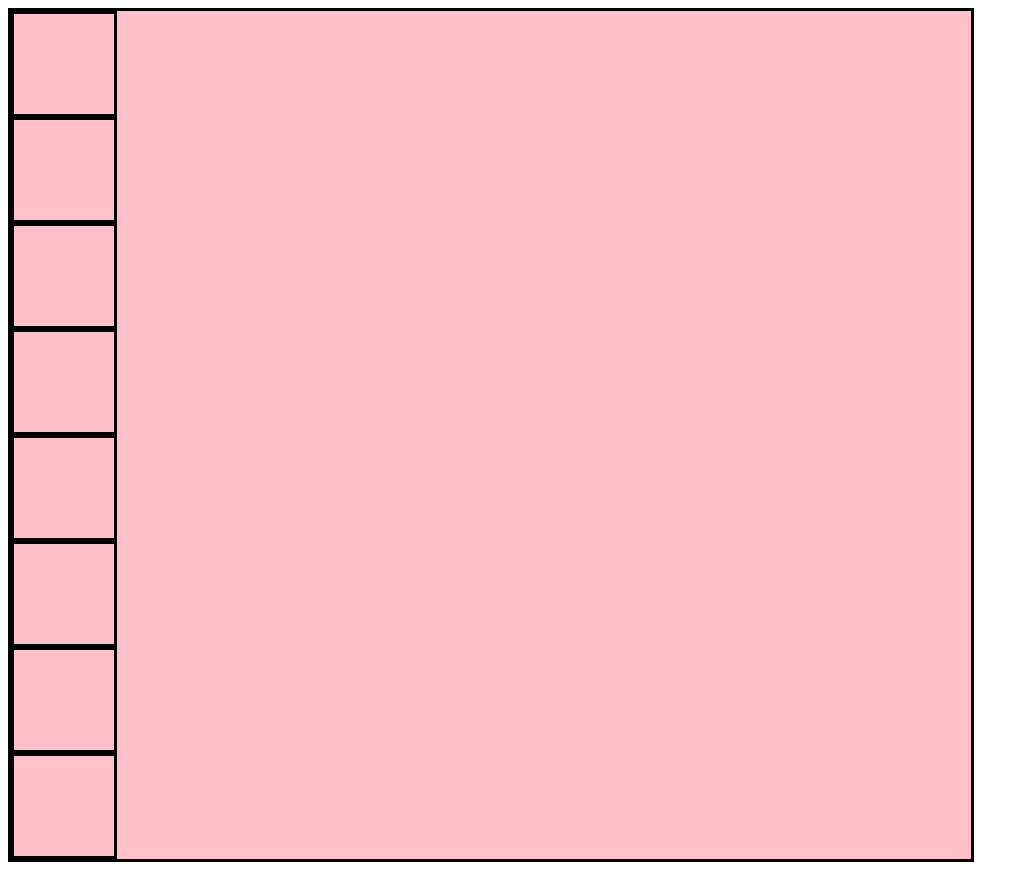
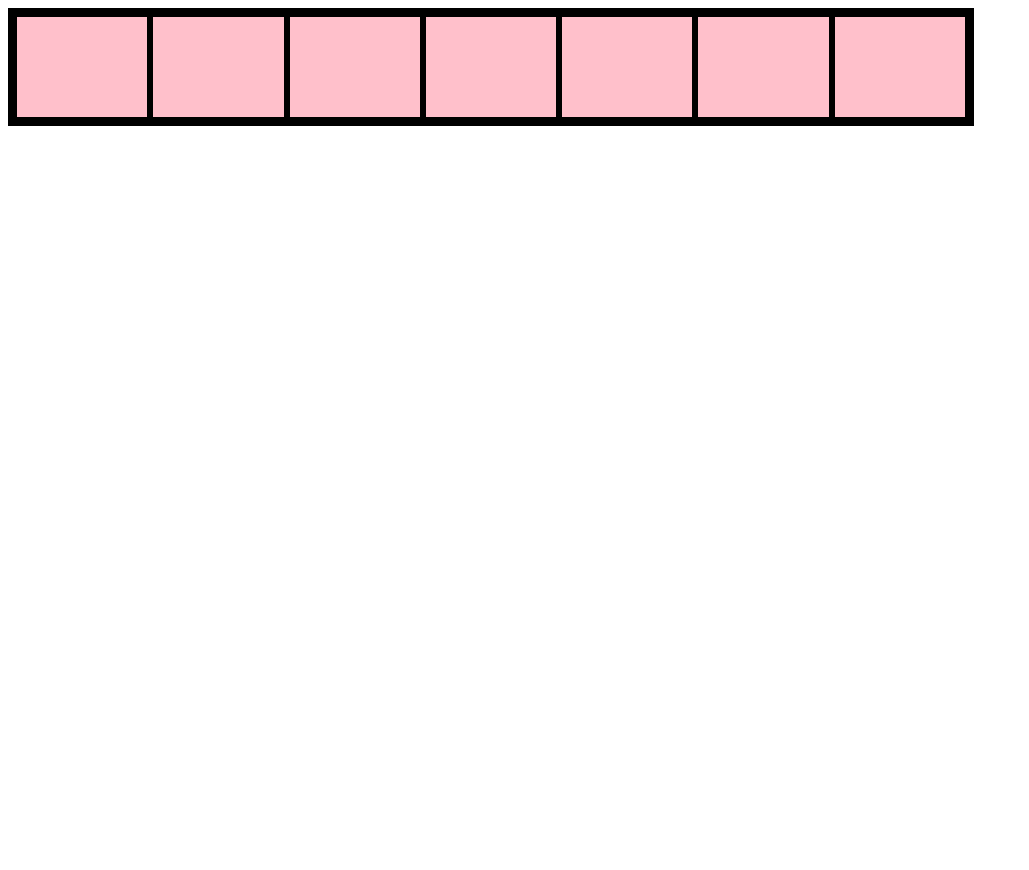
Before and after one commit to gerby876/TOP_etch, a plain HTML site: page index.html in a window 1280 px wide. Shown: the whole page, without its empty margins (0-1029 px from the left). After the commit the page ends 800 px from the top, so only its background shows below. Drawn offline with Linux system fonts and the light colour scheme.

Commit message:
Add creategrid function to start grid get rows to work with creategrid

```diff
--- a/script.js
+++ b/script.js
@@ -1,24 +1,19 @@
 const container = document.querySelector(".container");
 
 function creategrid(numBoxes) {
-
-}
-
-function createrow (numBoxes) {
     for (i=0; i<numBoxes; i++) {
         const row = document.createElement("div");
-        row.classList.add("row");
-        container.appendChild(row);
+        row.classList.add("row")
+        container.appendChild(row)
+        function createbox (numBoxes) {
+            for (i=0; i<numBoxes; i++) {
+                const box = document.createElement("div");
+                box.classList.add("box");
+                row.appendChild(box);
+            }
+        }
+        createbox(numBoxes)
     }
 }
 
-function createbox (numBoxes) {
-    for (i=0; i<numBoxes; i++) {
-        const box = document.createElement("div");
-        box.classList.add("box");
-       row.appendChild(box);
-    }
-}
-
-
-createrow(8)
+creategrid(7)
--- a/style.css
+++ b/style.css
@@ -12,14 +12,12 @@
     height: 100px;
     width: 100px;
     border-style: solid;
-    flex-grow: 1;
-    flex-shrink: 1;
+    flex: 1;
 }
 
 .row {
     height: 100px;
-    width: 100px;
     border-style: solid;
-    flex-grow: 1;
-    flex-shrink: 1;
+    display: flex;
+    flex: 1
 }
```
